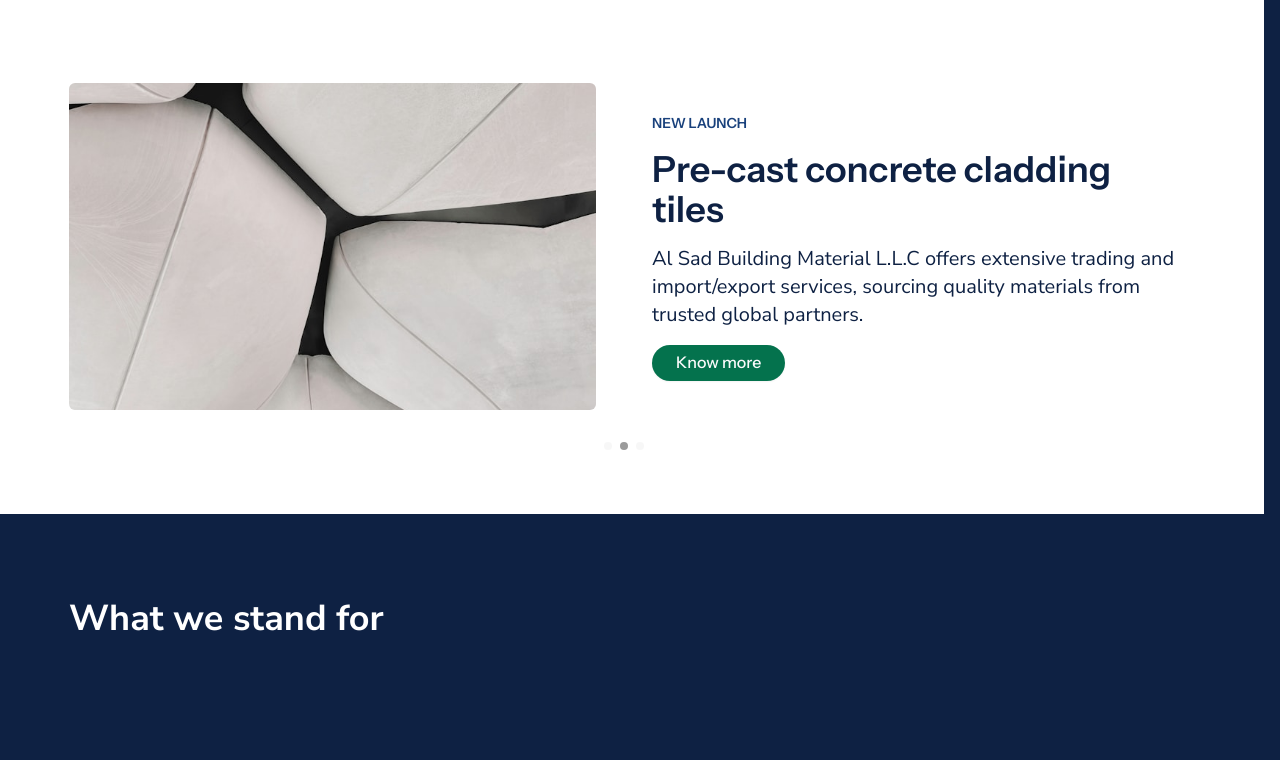
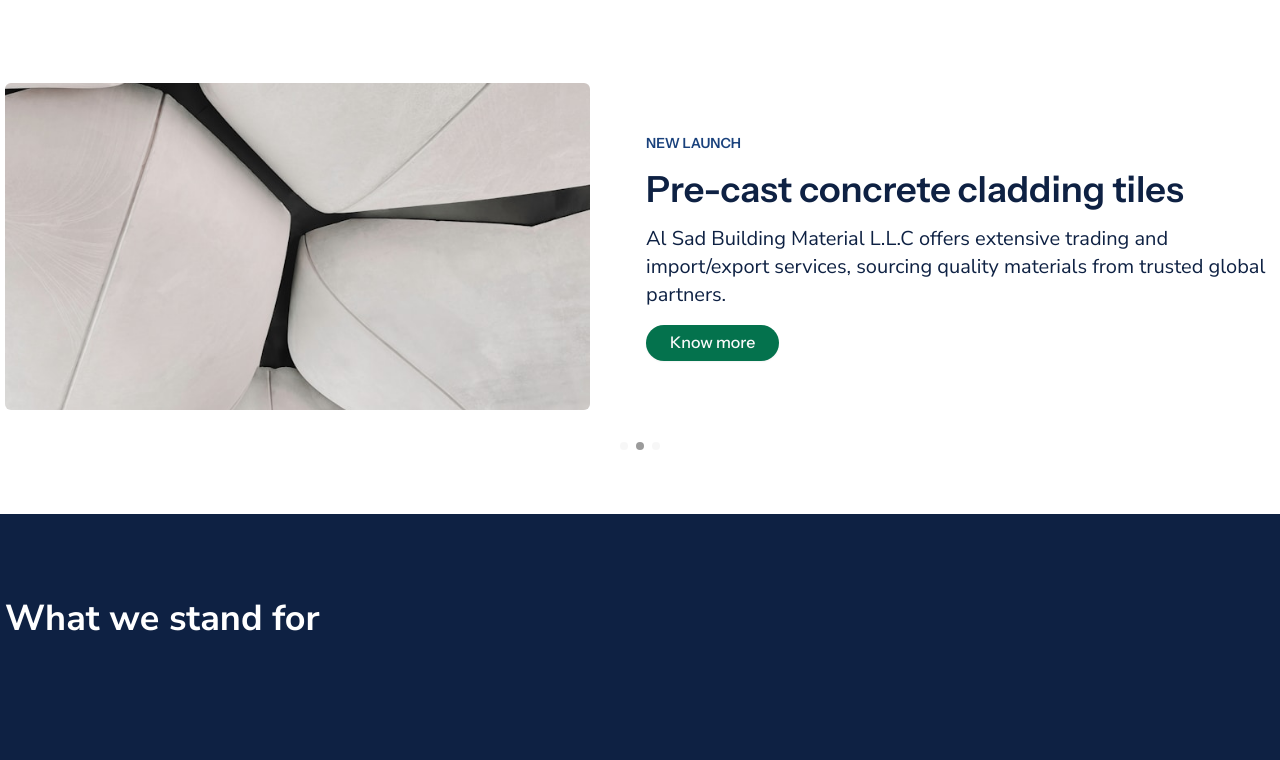
Before and after one commit to techbyhemant/ai-sad, a Next.js app: page / in a window 1280 px wide. Shown: the part 860-1620 px from the top of the page. Built offline with nearby package versions, Linux system fonts and the light colour scheme.

Commit message:
fix slider bugs

```diff
--- a/app/about-us/components/BrandTimeline.jsx
+++ b/app/about-us/components/BrandTimeline.jsx
@@ -117,7 +117,7 @@ const BrandTimeline = () => {
 				{/* Vertical Timeline */}
 				<div className="flex flex-col items-start p-8 pr-0 w-fit">
 					<ul className="list-disc! marker:text-2xl space-y-12! relative">
-						<div className="w-px bg-white h-full absolute -left-4" />
+						<div className="w-px bg-white h-full absolute -left-[19px]" />
 						{TIMELINE.map((timeline, index) => (
 							<li
 								key={timeline.id}
--- a/app/home/Products.jsx
+++ b/app/home/Products.jsx
@@ -42,14 +42,14 @@ const PRODUCTS = [
 
 const Product = ({ image, title, description, onClick }) => {
 	return (
-		<div className="flex items-center flex-col gap-8 sm:flex-row sm:gap-14">
+		<div className="flex sm:items-center gap-8 flex-col sm:flex-row sm:gap-14">
 			<Image
 				src={image}
 				alt={title}
-				className="w-3/2 sm:w-1/2 object-cover rounded-sm h-[153px] sm:h-full md:h-[327px]"
+				className="w-full sm:max-w-[585px] object-cover rounded-sm h-[153px] sm:h-[327px]"
 			/>
 
-			<div className="sm:w-1/2 flex flex-col items-start gap-4">
+			<div className="w-full sm:max-w-[631px] flex flex-col items-start gap-4">
 				<p className="font-secondary text-xs sm:text-sm font-semibold text-[#19417C]">
 					NEW LAUNCH
 				</p>
@@ -74,8 +74,8 @@ const Products = () => {
 	}, []);
 
 	return (
-		<section className="bg-white w-lvw py-10 px-4 md:p-[85px] md:pb-16 relative">
-			<div className="relative group mx-auto">
+		<section className="bg-white w-screen sm:w-full py-10 px-4 sm:p-[85px] md:pb-16 relative">
+			<div className="relative group mx-auto w-full sm:max-w-[1440px] sm:w-full">
 				{activeIndex > 0 && (
 					<div className="absolute top-1/2 left-0 sm:-left-10 transform -translate-y-1/2 z-20 opacity-0 group-hover:opacity-100 transition-opacity duration-300">
 						<MdKeyboardArrowLeft
@@ -110,7 +110,7 @@ const Products = () => {
 						swiperRef.current = swiper;
 					}}
 					onSlideChange={(swiper) => setActiveIndex(swiper.activeIndex)}
-					className="h-full"
+					className="h-full w-full"
 				>
 					{PRODUCTS.map((product) => (
 						<SwiperSlide key={product.id}>
```
Also changed, not shown: app/page.js (+10 -10 lines), app/contact-us/page.js (renamed from app/contact/page.js).
